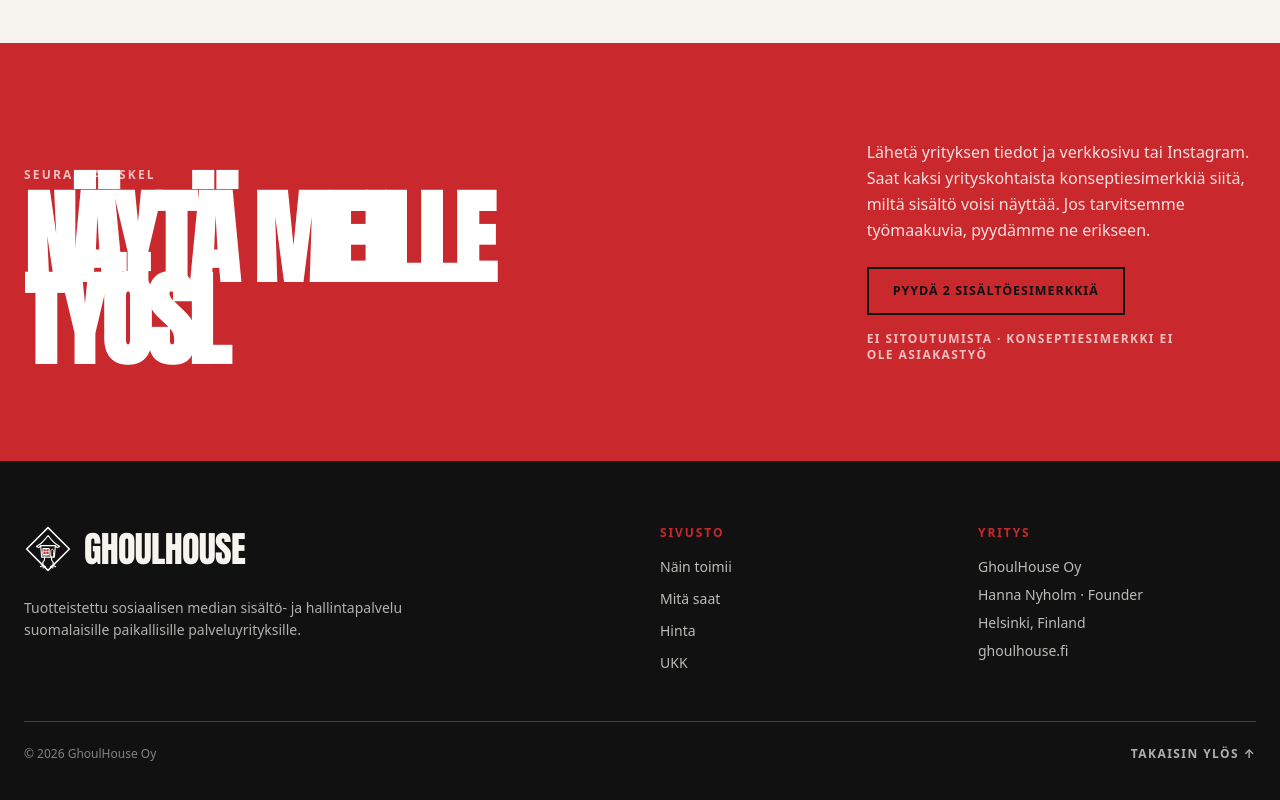
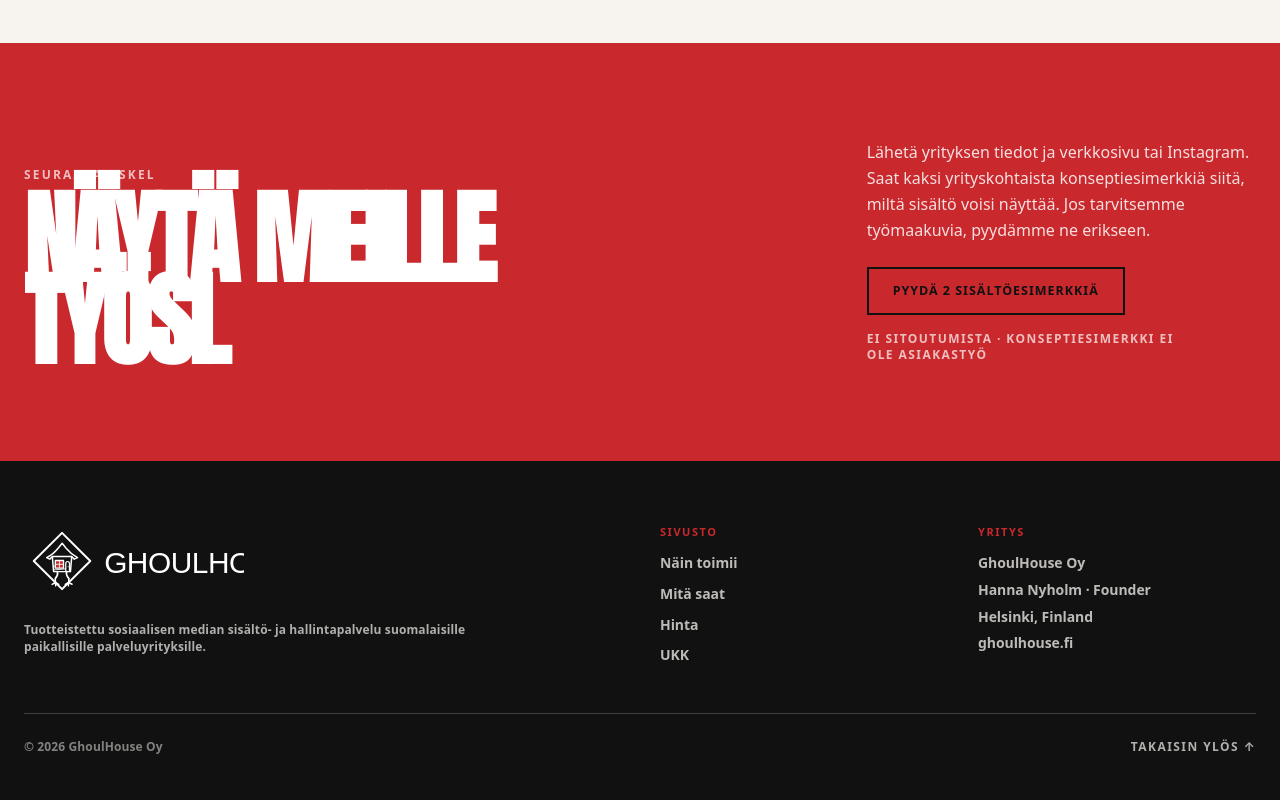
Before and after one commit to Jambovisuaalit/ghoulhouse-landing, a Next.js app: page / in a window 1280 px wide. Shown: the part 8868-9668 px from the top of the page. Built offline with nearby package versions, Linux system fonts and the light colour scheme.

Commit message:
design: apply typography system to footer

```diff
--- a/src/components/layout/Footer.tsx
+++ b/src/components/layout/Footer.tsx
@@ -8,29 +8,24 @@ export default function Footer() {
       <Container className="py-12 md:py-16">
         <div className="grid grid-cols-1 gap-10 md:grid-cols-12">
           <div className="md:col-span-6">
-            <div className="flex items-center gap-3">
-              <Image
-                src="/mark-white.svg"
-                alt=""
-                width={54}
-                height={54}
-                className="h-12 w-12"
-              />
-              <span className="font-display text-4xl uppercase leading-none tracking-[-0.02em] text-ghost">
-                GhoulHouse
-              </span>
-            </div>
-            <p className="mt-6 max-w-md text-sm leading-relaxed text-ghost/70">
+            <Image
+              src="/logo-horizontal-white.svg"
+              alt="GhoulHouse"
+              width={420}
+              height={138}
+              className="h-auto w-[190px] sm:w-[220px]"
+            />
+            <p className="type-caption mt-6 max-w-md text-ghost/70">
               Tuotteistettu sosiaalisen median sisältö- ja hallintapalvelu
               suomalaisille paikallisille palveluyrityksille.
             </p>
           </div>
 
           <div className="md:col-span-3">
-            <p className="mb-4 text-xs font-bold uppercase tracking-[0.16em] text-signal">
+            <p className="type-label mb-4 text-signal">
               Sivusto
             </p>
-            <ul className="space-y-3 text-sm text-ghost/75">
+            <ul className="type-ui space-y-3 text-ghost/75">
               <li><a href="#mechanism">Näin toimii</a></li>
               <li><a href="#deliverables">Mitä saat</a></li>
               <li><a href="#pricing">Hinta</a></li>
@@ -39,10 +34,10 @@ export default function Footer() {
           </div>
 
           <div className="md:col-span-3">
-            <p className="mb-4 text-xs font-bold uppercase tracking-[0.16em] text-signal">
+            <p className="type-label mb-4 text-signal">
               Yritys
             </p>
-            <div className="space-y-2 text-sm text-ghost/75">
+            <div className="type-ui space-y-2 text-ghost/75">
               <p>{siteConfig.company.legalName}</p>
               <p>{siteConfig.company.founder} · Founder</p>
               <p>{siteConfig.company.location}</p>
@@ -51,7 +46,7 @@ export default function Footer() {
           </div>
         </div>
 
-        <div className="mt-12 flex flex-col gap-3 border-t border-ghost/20 pt-6 text-xs text-ghost/50 sm:flex-row sm:items-center sm:justify-between">
+        <div className="type-caption mt-12 flex flex-col gap-3 border-t border-ghost/20 pt-6 text-ghost/50 sm:flex-row sm:items-center sm:justify-between">
           <p>© 2026 {siteConfig.company.legalName}</p>
           <a href="#top" className="font-bold uppercase tracking-[0.12em] text-ghost/70">
             Takaisin ylös ↑
```
